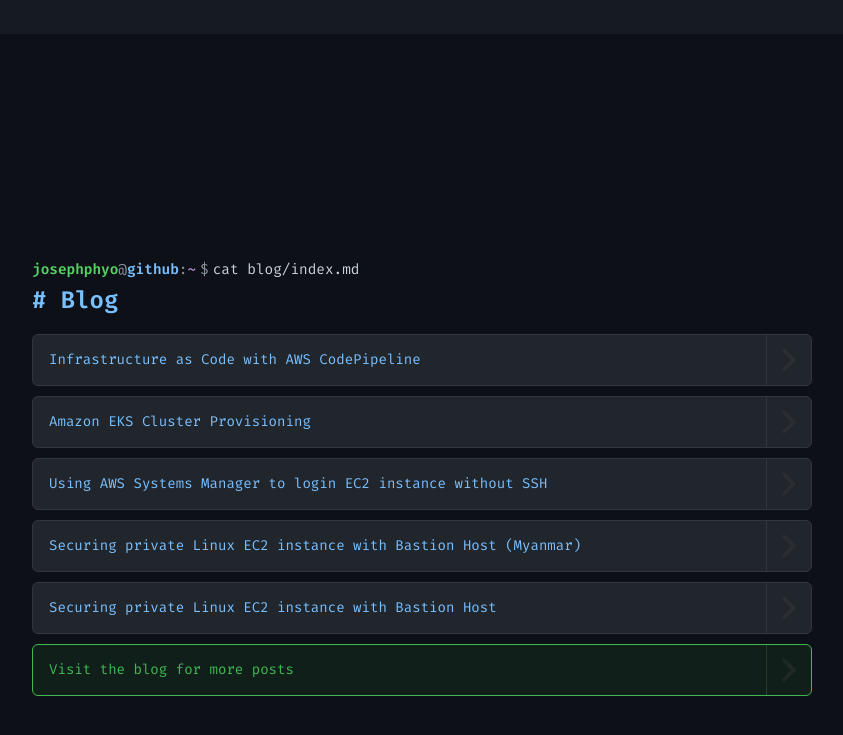
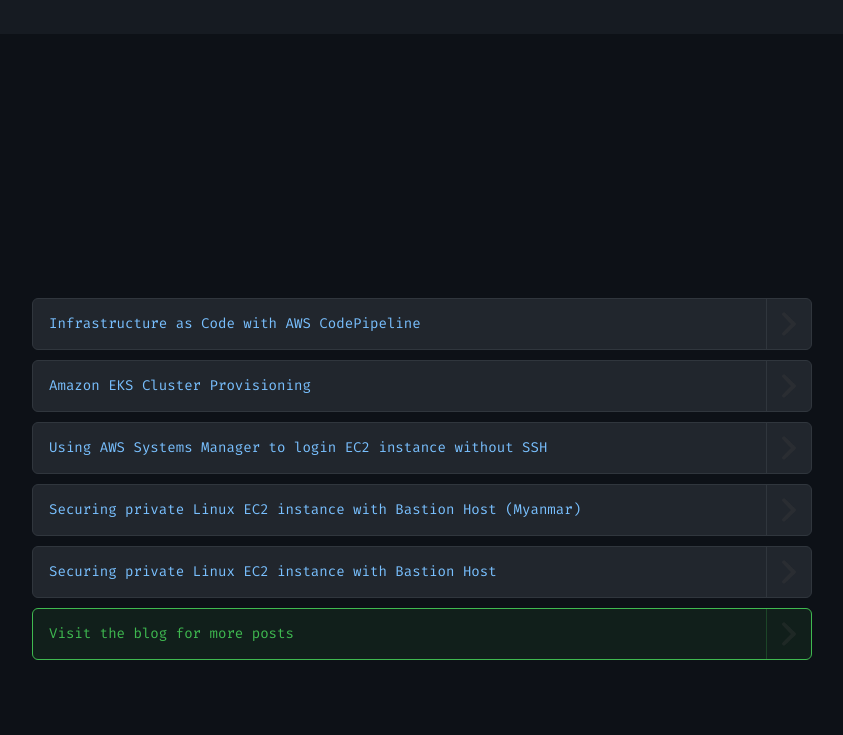
Before and after one commit to josephphyo/josephphyo.github.io, a Jekyll site: the page built from index.html, in a window 1280 px wide and 900 px high, scrolled down 3854 px. Shown: the top 735 px of the window, without its empty margins (218-1061 px from the left). Built offline with Jekyll 4.4.1, drawn with Linux system fonts in a browser that asks for light colours; nearby versions of some CDN libraries.

Commit message:
chore: remove terminal prompt and heading from blog section
Co-Authored-By: Claude Sonnet 4.6 <noreply@anthropic.com>

```diff
--- a/_includes/blogs.html
+++ b/_includes/blogs.html
@@ -1,11 +1,6 @@
 <div class="section-wrapper">
     <section class="section" id="blog-posts">
         <div class="full-width">
-            <div class="term-prompt-line">
-                <span class="prompt-user">josephphyo</span><span class="prompt-at">@</span><span class="prompt-host">github</span><span class="prompt-colon">:</span><span class="prompt-path">~</span><span class="prompt-dollar"> $</span>
-                <span class="prompt-cmd"> cat blog/index.md</span>
-            </div>
-            <div class="term-output-heading"># Blog</div>
             <div class="blogs-wrapper" id="rss-feeds"></div>
         </div>
     </section>
```
